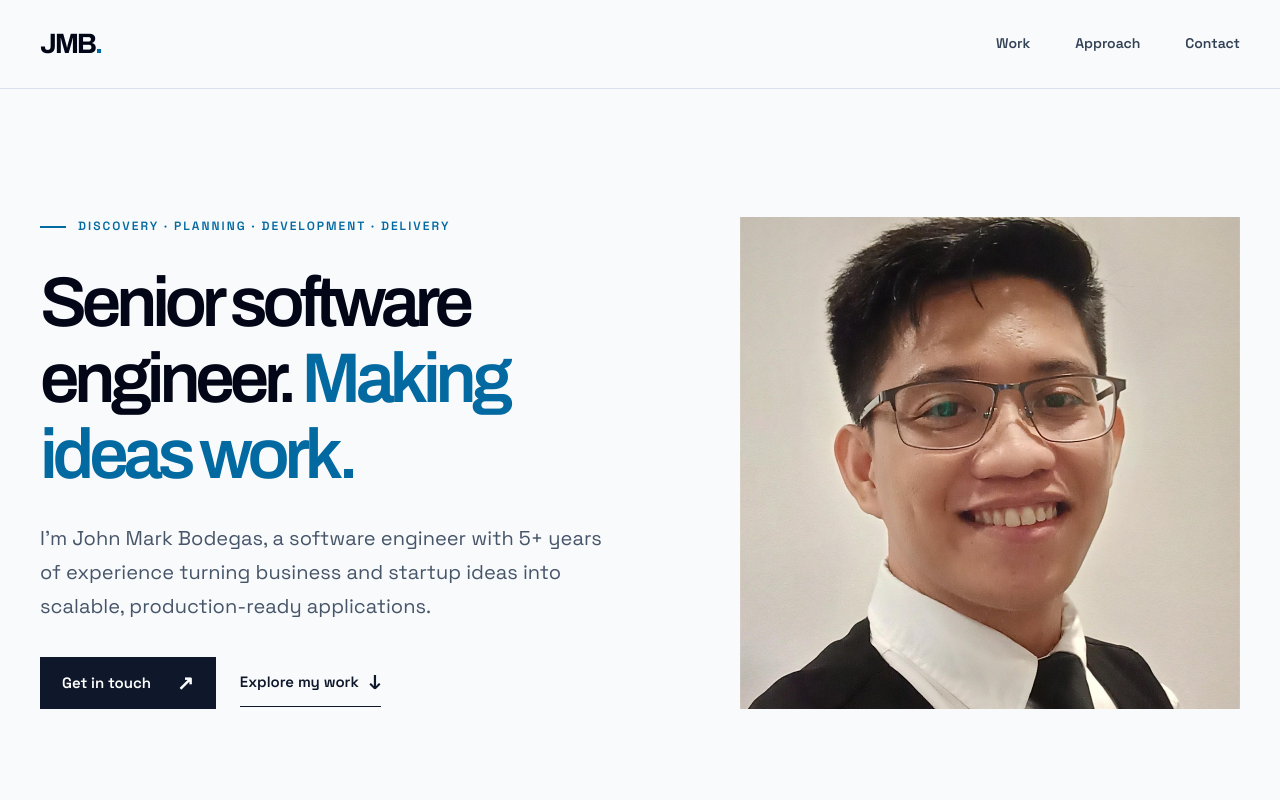
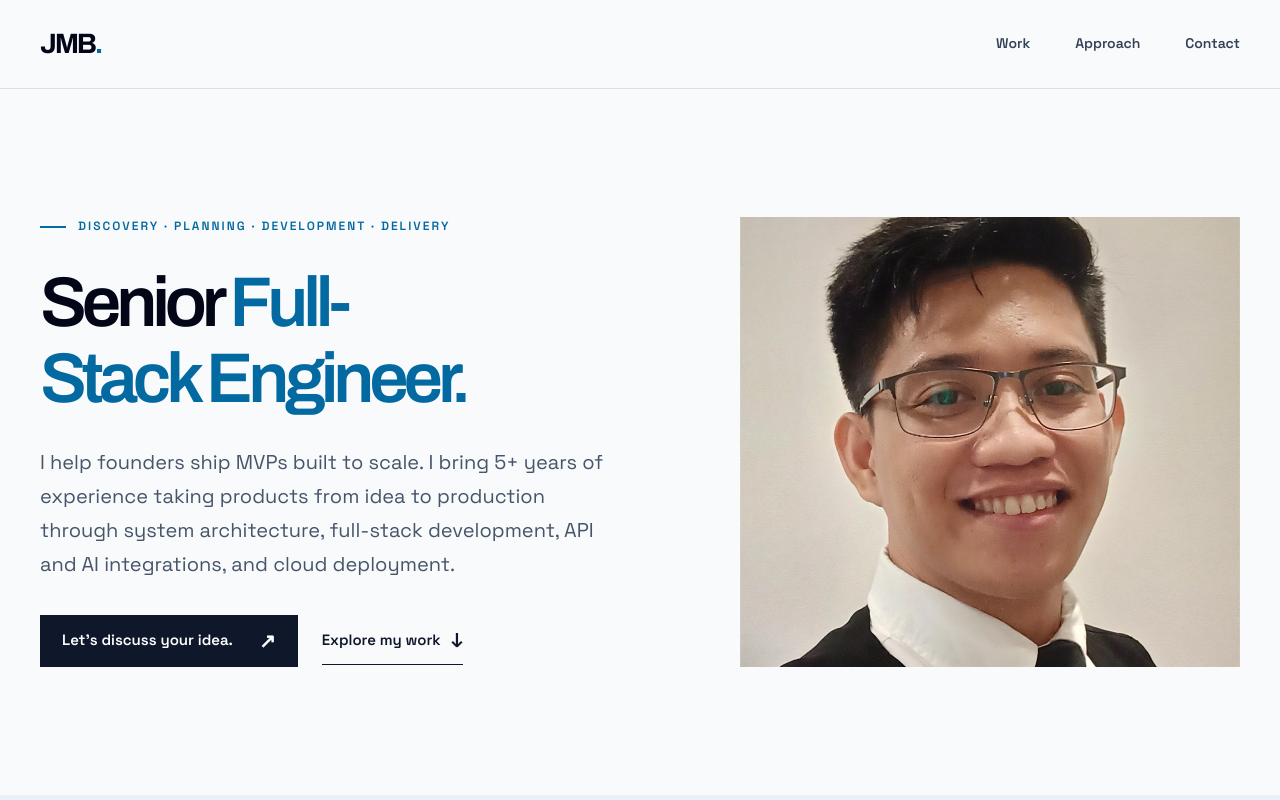
Before and after one commit to JMBodz/JMBodz.github.io, a Next.js app: page / in a window 1280 px wide. Shown: the top 800 px of the page. Built offline with nearby package versions, Linux system fonts and the light colour scheme.

Commit message:
Align portfolio messaging with LinkedIn banner

```diff
--- a/app/layout.tsx
+++ b/app/layout.tsx
@@ -2,15 +2,16 @@ import type { Metadata } from "next";
 import Script from "next/script";
 import "./globals.css";
 
+const title = "John Mark Bodegas | Senior Full-Stack Engineer";
+const description = "I help founders ship MVPs built to scale, backed by 5+ years in software engineering.";
+
 export const metadata: Metadata = {
-  title: "John Mark Bodegas | Senior Software Engineer",
-  description:
-    "Senior Software Engineer with 5+ years of experience turning business and startup ideas into production applications through full-stack development, system architecture, API integrations, cloud deployment, and DevOps automation.",
+  title,
+  description,
   metadataBase: new URL("https://jmbodz.github.io/"),
   openGraph: {
-    title: "John Mark Bodegas | Senior Software Engineer",
-    description:
-      "5+ years building production applications from scratch: full-stack engineering, system architecture, API integrations, cloud deployment, and DevOps automation.",
+    title,
+    description,
     url: "https://jmbodz.github.io/",
     type: "website",
   },
--- a/app/page.tsx
+++ b/app/page.tsx
@@ -211,15 +211,16 @@ export default function Home() {
           <div className="hero-copy">
             <p className="eyebrow"><span className="eyebrow-line" aria-hidden="true" /> Discovery · Planning · Development · Delivery</p>
             <h1 id="hero-title">
-              Senior software engineer. <em>Making ideas work.</em>
+              Senior <em>Full-Stack Engineer.</em>
             </h1>
             <p className="hero-description">
-              I&apos;m John Mark Bodegas, a software engineer with 5+ years of experience
-              turning business and startup ideas into scalable, production-ready applications.
+              I help founders ship MVPs built to scale. I bring 5+ years of experience taking products from
+              idea to production through system architecture, full-stack development, API and AI integrations,
+              and cloud deployment.
             </p>
             <div className="hero-actions">
               <a className="button button-primary" href="mailto:johnmarkbodegas041095@gmail.com" data-umami-event="contact_email" data-umami-event-placement="hero">
-                Get in touch <span aria-hidden="true">↗</span>
+                Let’s discuss your idea. <span aria-hidden="true">↗</span>
               </a>
               <a className="text-link" href="#work">
                 Explore my work <span aria-hidden="true">↓</span>
@@ -344,7 +345,7 @@ export default function Home() {
           <div className="contact-layout">
             <div>
               <h2 id="contact-title">Have something<br /><em>in mind?</em></h2>
-              <p>I&apos;m always open to a conversation about useful products and challenging engineering work.</p>
+              <p>Have a product idea or a senior engineering role in mind? I’d be glad to hear from you.</p>
             </div>
             <a className="contact-link" href="mailto:johnmarkbodegas041095@gmail.com" data-umami-event="contact_email" data-umami-event-placement="contact">
               Start a conversation <span aria-hidden="true">↗</span>
```
